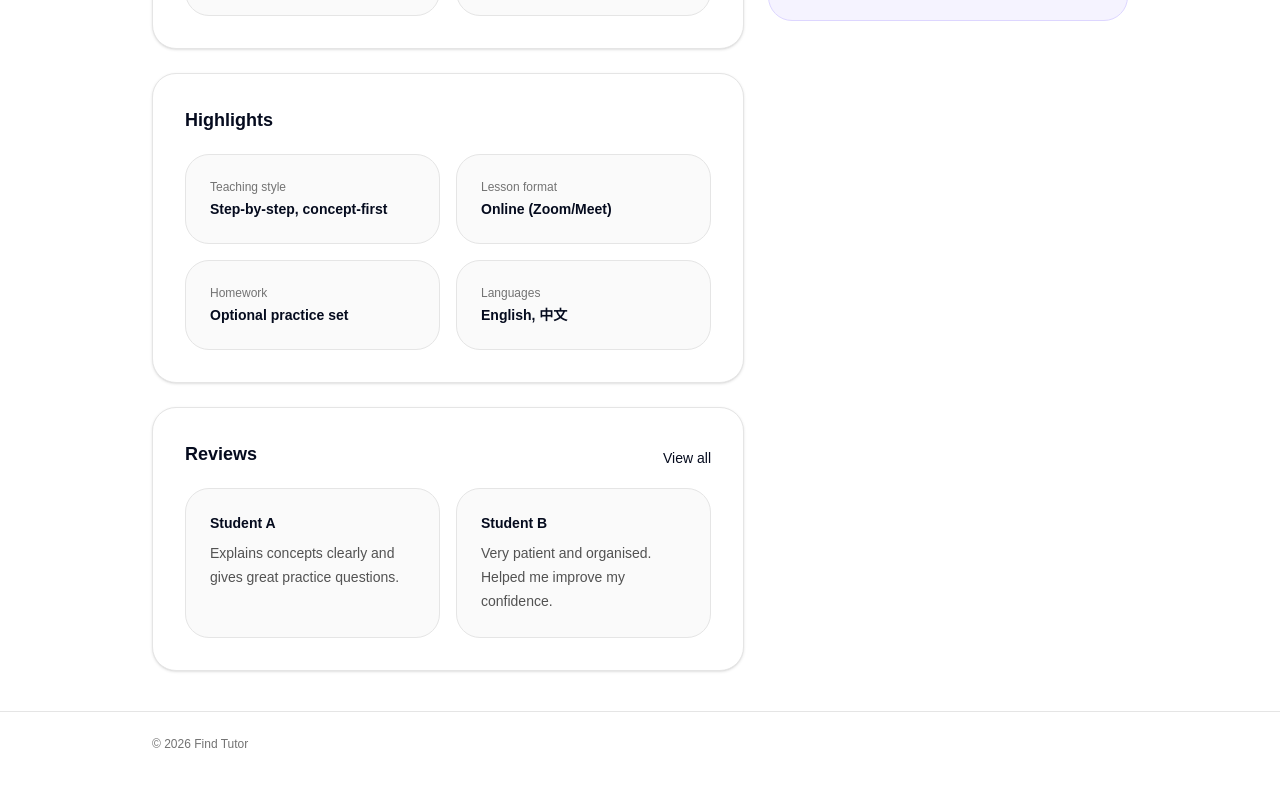
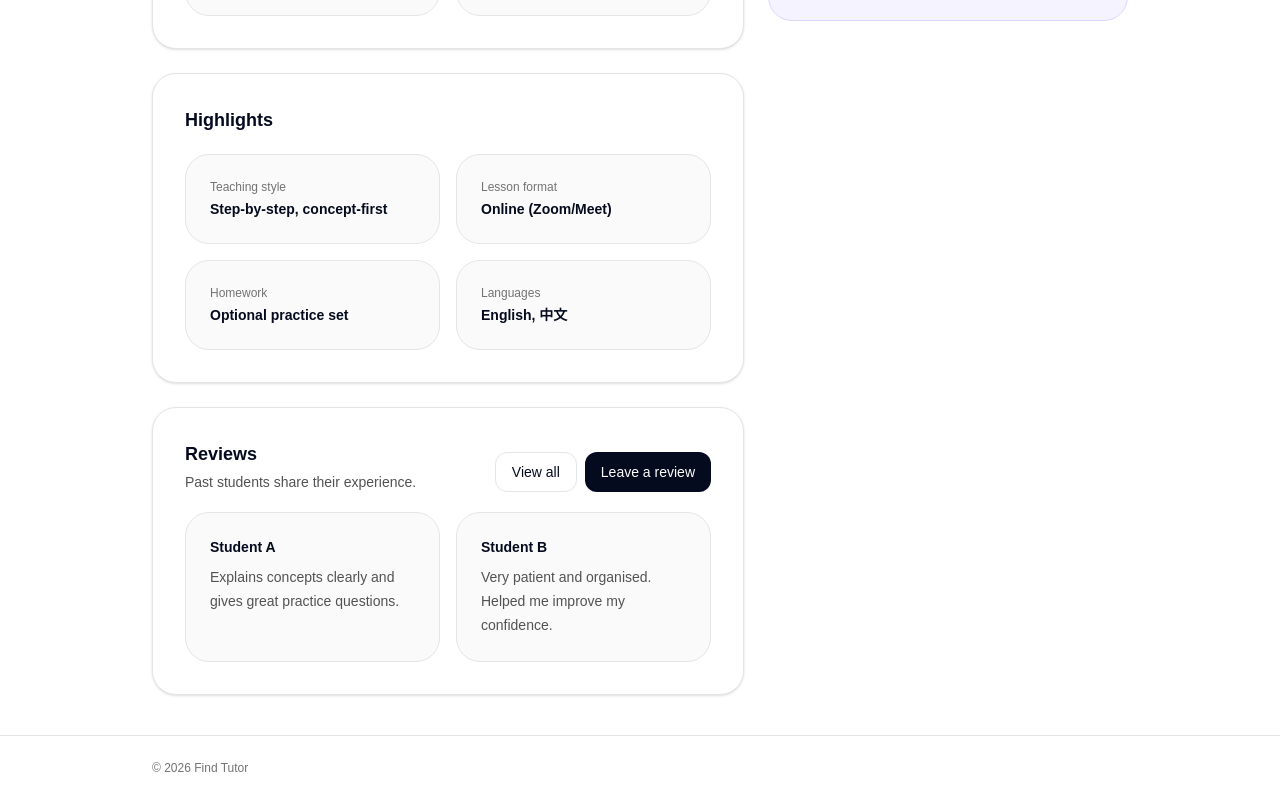
Before and after one commit to wincrazyyy/find-tutor, a Next.js app: page /tutors/1 in a window 1280 px wide. Shown: the part 643-1443 px from the top of the page. Before the commit the page ends 1419 px from the top, so only its background shows below. Built offline with nearby package versions, Linux system fonts and the light colour scheme.

Commit message:
Update page.tsx

```diff
--- a/app/tutors/[id]/page.tsx
+++ b/app/tutors/[id]/page.tsx
@@ -147,14 +147,28 @@ export default function TutorProfilePage() {
 
             {/* Reviews */}
             <div className="rounded-3xl border border-neutral-200 bg-white p-8 shadow-sm">
-              <div className="flex items-end justify-between gap-4">
+              <div className="flex flex-col gap-3 sm:flex-row sm:items-end sm:justify-between">
+                <div>
                   <h2 className="text-lg font-semibold text-[#050B1E]">Reviews</h2>
+                  <p className="mt-1 text-sm text-neutral-600">
+                    Past students share their experience.
+                  </p>
+                </div>
+
+                <div className="flex gap-2">
                   <button
                     type="button"
-                  className="text-sm text-[#050B1E] hover:underline"
+                    className="inline-flex h-10 items-center justify-center rounded-xl border border-neutral-200 bg-white px-4 text-sm font-medium text-[#050B1E] hover:bg-neutral-50"
                   >
                     View all
                   </button>
+                  <button
+                    type="button"
+                    className="inline-flex h-10 items-center justify-center rounded-xl bg-[#050B1E] px-4 text-sm font-medium text-white hover:bg-[#07102D]"
+                  >
+                    Leave a review
+                  </button>
+                </div>
               </div>
 
               <div className="mt-5 grid gap-4 sm:grid-cols-2">
```
Lines whose indentation alone changed are shown as unchanged.
